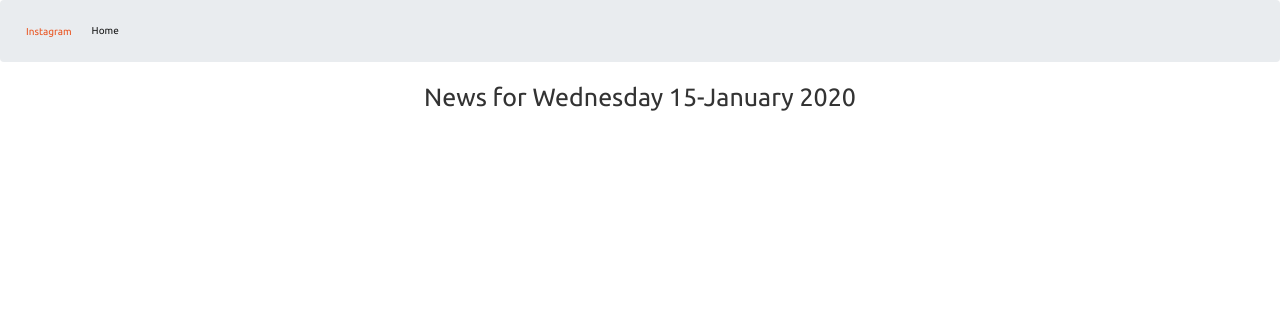
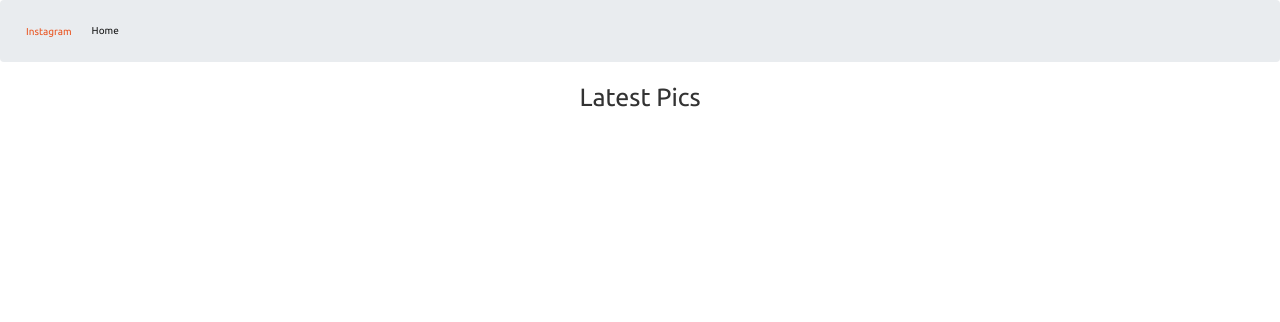
Before and after one commit to aenshtyn/Instagram, a Django app: template pictures/templates/base.html in a window 1280 px wide. Shown: the top 322 px of the page. Run offline with Django 3.2, Linux system fonts and the light colour scheme; the template is opened without the code that fills it: most values are stand-ins (such as "Sample title", 1, 10 or a date in 2020); some libraries are stand-ins or nearby versions.

Commit message:
styling updates

```diff
--- a/pictures/templates/base.html
+++ b/pictures/templates/base.html
@@ -26,7 +26,7 @@
 <body>
     {% include "navbar.html" %}
 
-    {% block content %} <h1 class='text-center'>News for {{date|date:"l d-F Y"}}</h1> {%endblock%}
+    {% block content %} <h1 class='text-center'>Latest Pics </h1> {%endblock%}
 
     {% block scripts %}
         <script src="https://ajax.googleapis.com/ajax/libs/jquery/3.2.1/jquery.min.js"></script>
```
